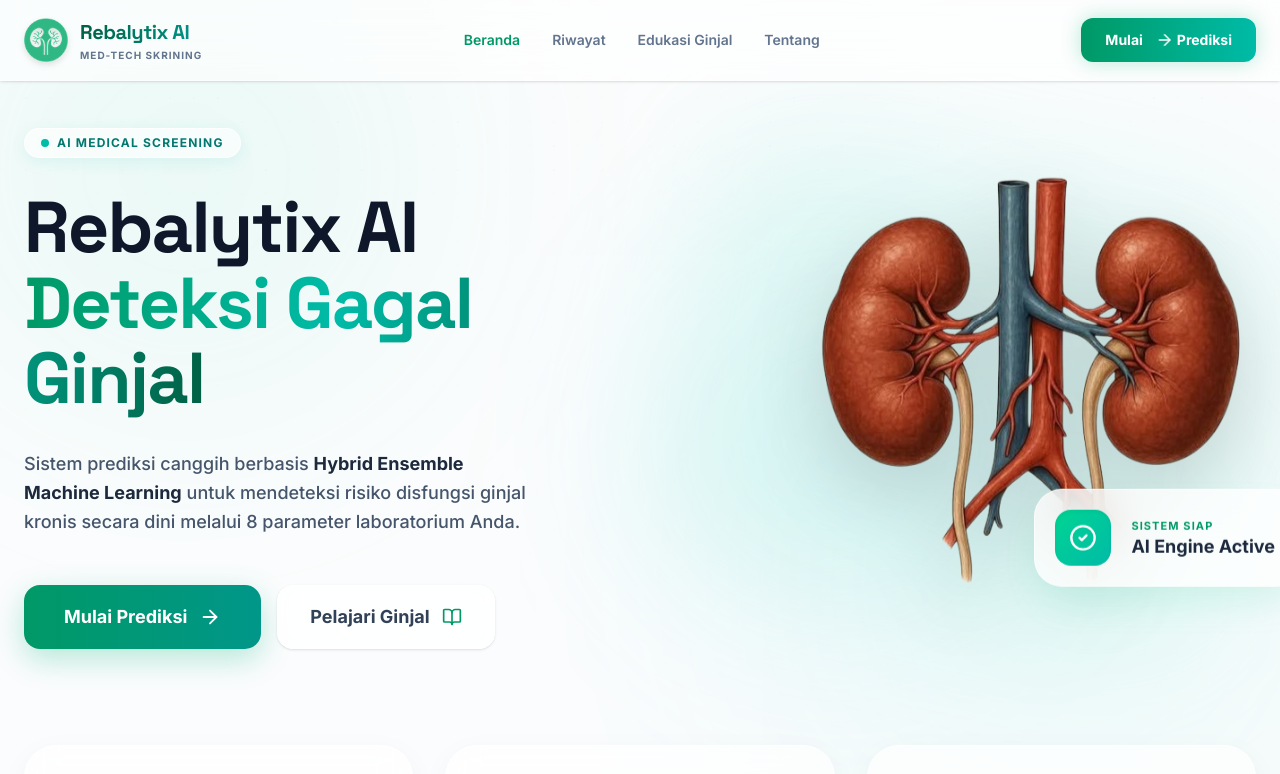
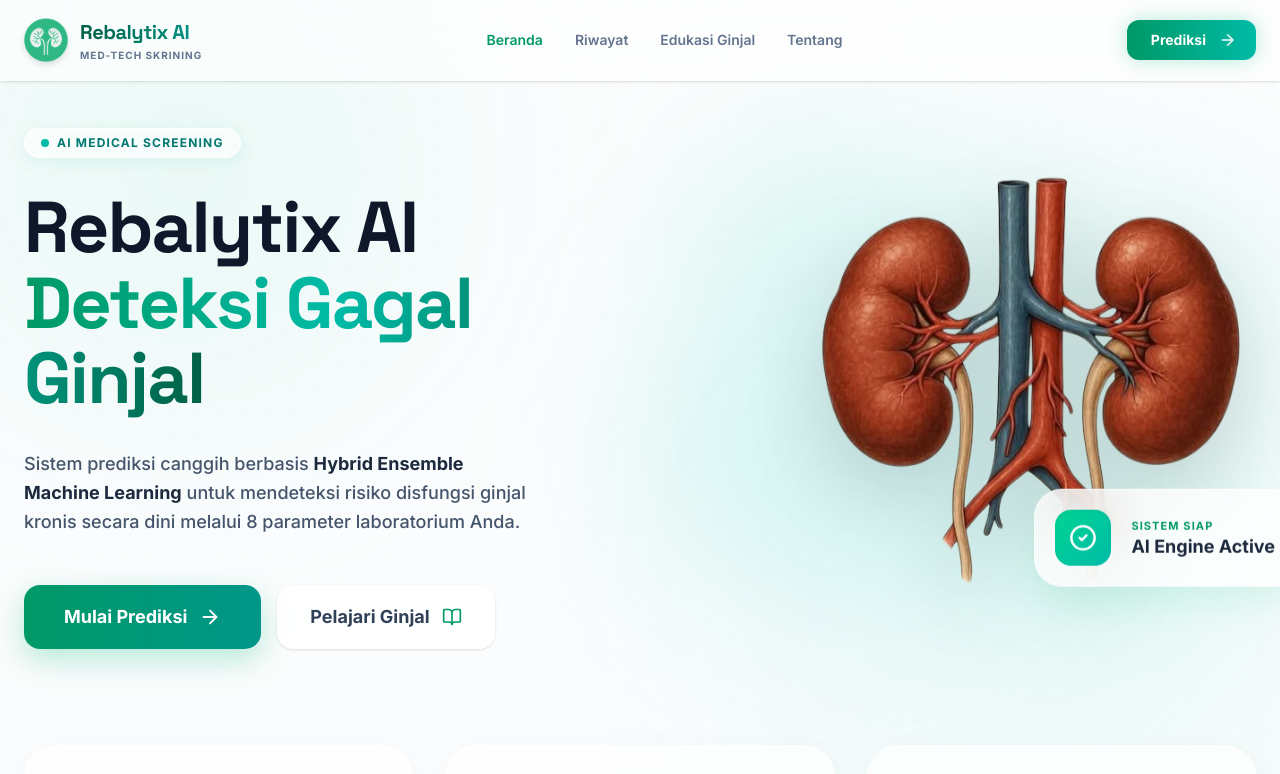
Before and after one commit to andmaxcyber/web_deteksi_gagal_ginjal_kronis-final, a React (Vite) app: page / in a window 1280 px wide. Shown: the top 774 px of the page. Built offline with nearby package versions, Linux system fonts and the light colour scheme.

Commit message:
Sederhanakan tombol navbar jadi Prediksi dengan panah saja

```diff
--- a/frontend/src/App.tsx
+++ b/frontend/src/App.tsx
@@ -100,16 +100,15 @@
               </svg>
             </button>
 
-            {/* Primary action button - Responsive */}
+            {/* Primary action button - Clean & Simple */}
             <button
               onClick={onStart}
-              className="bg-gradient-to-r from-emerald-600 to-teal-500 hover:from-emerald-500 hover:to-teal-400 text-white px-5 md:px-6 py-2.5 md:py-3 rounded-xl font-bold transition-all flex md:flex-row flex-col items-center justify-center gap-2 text-sm shadow-[0_0_20px_rgba(16,185,129,0.3)] hover:shadow-[0_0_25px_rgba(16,185,129,0.5)] hover:-translate-y-0.5 cursor-pointer"
+              className="bg-gradient-to-r from-emerald-600 to-teal-500 hover:from-emerald-500 hover:to-teal-400 text-white px-5 md:px-6 py-2.5 rounded-xl font-bold transition-all flex items-center justify-center gap-2 text-sm shadow-[0_0_20px_rgba(16,185,129,0.3)] hover:shadow-[0_0_25px_rgba(16,185,129,0.5)] hover:-translate-y-0.5 cursor-pointer"
             >
-              <span>Mulai</span>
+              <span>Prediksi</span>
               <span className="animate-slide-right inline-block">
                 <ArrowRight size={18} />
               </span>
-              <span>Prediksi</span>
             </button>
           </div>
         </div>
```
